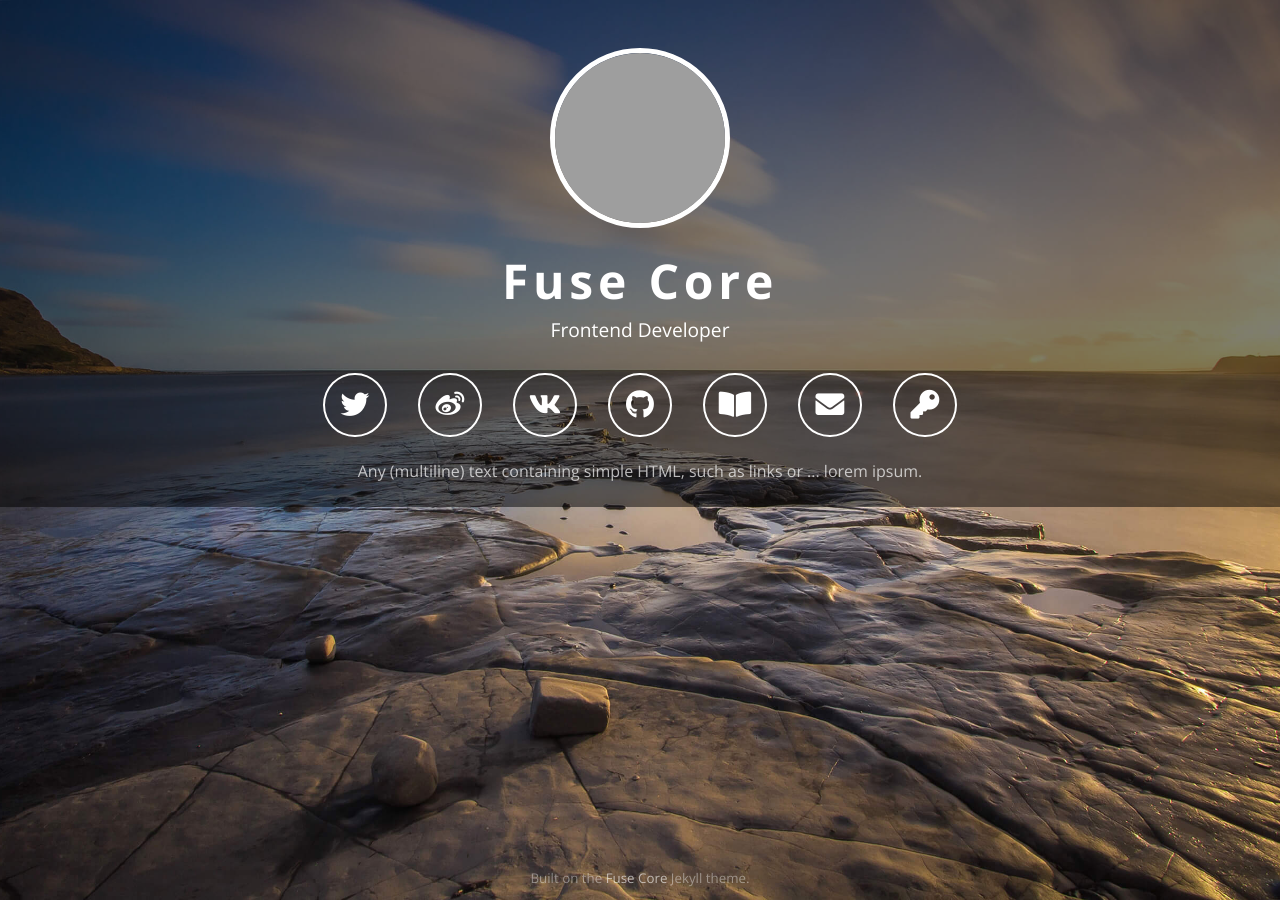
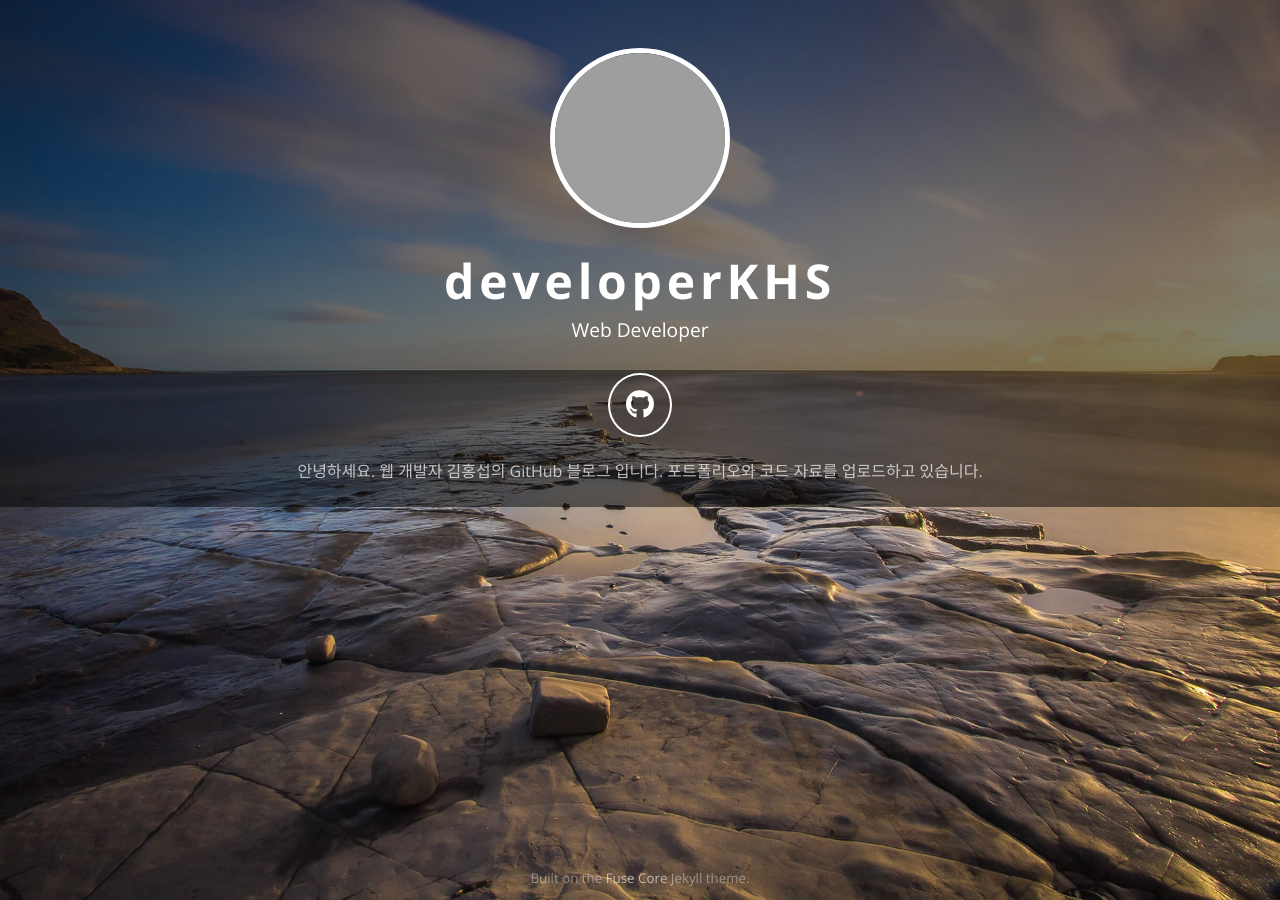
Before and after one commit to Micoko/micoko.github.io, a Jekyll site: the page built from index.html, in a window 1280 px wide. Built offline with Jekyll 4.4.1, drawn with Linux system fonts in a browser that asks for light colours; comment, search, counter and statistics services are not loaded; grey boxes are pictures that could not be loaded.

Commit message:
231120-856

```diff
--- a/_config.yml
+++ b/_config.yml
@@ -3,38 +3,37 @@
 
 markdown: kramdown
 permalink: pretty
-exclude: ['README.*', 'LICENSE.txt']
+exclude: ["README.*", "LICENSE.txt"]
 sass:
-    style: expanded
-
+  style: expanded
 
 # CAUTION
 # When modifying this file, take care to preserve the indentation. This is YAML ...
 
 # Main Headline, name required, subtitle optional
-name: Fuse Core
+name: developerKHS
 #subtitle:
-subtitle: Frontend Developer
+subtitle: Web Developer
 
 # Title attribute of HTML Page, uses 'name' from above if empty
-title: Fuse Core
+title: developerKHS
 
 # Information for web crawlers / Google, all of them optional
 # 'description' and 'keywords' simply set the corresponding meta tags,
 # 'crawl' is the 'Robots' tag http://www.robotstxt.org/meta.html
 robots:
-    description: One line of text describing the content of the page in less than 140 characters.
-    keywords: foo, bar, baz
-    crawl: index,follow
+  description: This is Micoko's Github Blog.
+  keywords: foo, bar, baz
+  crawl: index,follow
 
 # website address when deployed, also given as canonical link
-url: https://tsjensen.github.io/fuse-core/
+url: https://micoko.github.io/developerKHS/
 
 # The 'baseurl' is prepended to all website-internal links.
 # 'baseurl' will often be '', but for a project page on gh-pages, it needs to be the project name.
 # If not empty, be careful to keep the leading slash, and don't add a slash at the end.
 #baseurl: ''
-baseurl: '/fuse-core'
+baseurl: "/developerKHS"
 
 # Enable Google Analytics. Leave empty (just "ga:" with subitems commented out) to disable.
 # In order to comply with EU cookie law, enable 'cookieconsent' to show a little popup asking users to acknowledge the GA cookies.
@@ -42,9 +41,9 @@ baseurl: '/fuse-core'
 # https://support.google.com/analytics/answer/2763052
 #ga:
 ga:
-    account: 'UA-120960520-1'
-    cookieconsent: true
-    anonymizeip: true
+  account: "UA-120960520-1"
+  cookieconsent: true
+  anonymizeip: true
 
 # Plausible.io Analytics (alternative to Google Analytics that does not need cookies -> no cookie consent required)
 # A config setting is required in plausible to enable tracking of the outbound links. Details described here:
@@ -52,8 +51,7 @@ ga:
 # Leave empty (just "plausible:" with subitems commented out) to disable.
 #plausible:
 plausible:
-    domain: 'tsjensen.github.io'
-
+  domain: "micoko.github.io"
 
 # A picture of you, square(!), at least 180x180 pixels, more is better. Recommended file size < 100 KB.
 # Leave empty for generic placeholder image.
@@ -61,7 +59,6 @@ plausible:
 avatar: "https://avatars0.githubusercontent.com/u/8897534"
 #avatar: "images/jonathan_doe.jpg"
 #avatar:
-
 
 # All the social media and other sites that we want to link to. The 'show' flag determines if the link is shown.
 # The order of this list controls the order of the links on the page. Feel free to add.
@@ -83,12 +80,12 @@ links:
       icon: fab fa-google-plus
   - twitter:
       name: Twitter
-      show: true
+      show: false
       href: https://twitter.com/YOUR_TWITTER_USERNAME
       icon: fab fa-twitter
   - weibo:
       name: 微博
-      show: true
+      show: false
       href: https://weibo.com/YOUR_WEIBO_USERNAME
       icon: fab fa-weibo
   - vine:
@@ -103,7 +100,7 @@ links:
       icon: fab fa-facebook
   - vkontakte:
       name: ВКонтакте
-      show: true
+      show: false
       href: https://vk.com/YOUR_VK_USERNAME
       icon: fab fa-vk
   - instagram:
@@ -134,7 +131,7 @@ links:
   - github:
       name: GitHub
       show: true
-      href: https://github.com/tsjensen
+      href: https://github.com/Micoko
       icon: fab fa-github
   - codepen:
       name: CodePen
@@ -163,25 +160,24 @@ links:
       icon: fab fa-tumblr
   - blog:
       name: Blog
-      show: true
+      show: false
       href: http://host.domain/your_blog
       icon: fas fa-book-open
   - email:
       name: Email
-      show: true
-      href: mailto:jonathan.doe@host.domain
+      show: false
+      href: daseqwczx@naver.com
       icon: fas fa-envelope
   - publickey:
       name: PGP Key
-      show: true
+      show: false
       href: https://pastebin.com/raw/YOUR_PUBLIC_KEY
       icon: fas fa-key
-
 
 # Extra HTML which will be displayed below the links. Keep it short. Leave empty to disable.
 #extra_html:
 extra_html: >
-    Any (multiline) text containing simple HTML,
-    such as links or ... lorem ipsum.
+  안녕하세요. 웹 개발자 김홍섭의 GitHub 블로그 입니다.
+  포트폴리오와 코드 자료를 업로드하고 있습니다.
 
 #EOF
```
